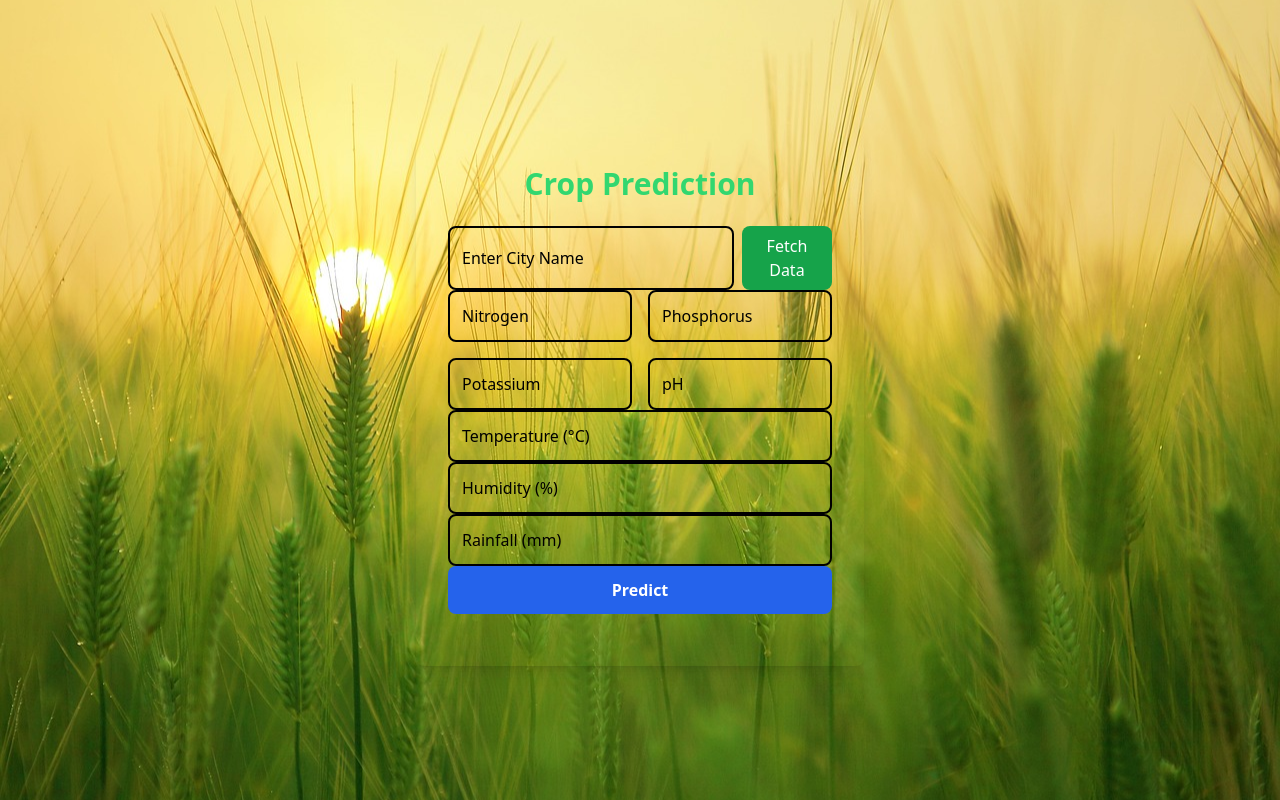
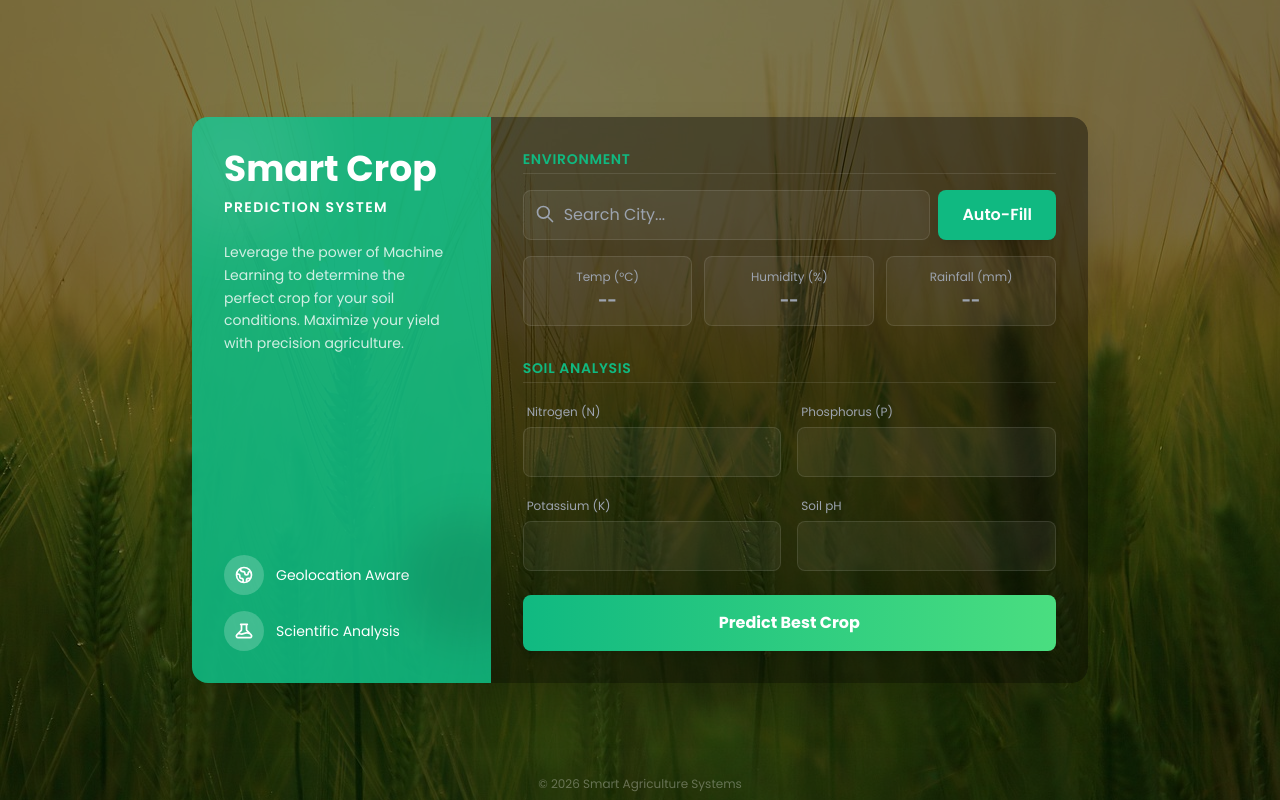
Before and after one commit to Murugavl/Crop-Prediction, a Flask app: page / in a window 1280 px wide. Run offline with Flask 3, Linux system fonts and the light colour scheme; parts of the project's set-up code (start-up, migrations or seed data) failed here and were passed over; some libraries are stand-ins or nearby versions.

Commit message:
Enhance app functionality by adding default API URLs and improving error handling; update index.html for better layout and user experience

```diff
--- a/app.py
+++ b/app.py
@@ -1,3 +1,4 @@
+import numpy as np
 from flask import Flask, request, jsonify, render_template
 import pickle
 import os
@@ -15,20 +16,26 @@ model = pickle.load(open("crop_prediction.pkl", "rb"))
 @flask_app.route("/")
 def Home():
     return render_template("index.html",
-                         geo_api_url=os.getenv('GEOCODING_API_URL'),
-                         weather_api_url=os.getenv('WEATHER_API_URL'))
+                         geo_api_url=os.getenv('GEOCODING_API_URL', 'https://geocoding-api.open-meteo.com/v1/search'),
+                         weather_api_url=os.getenv('WEATHER_API_URL', 'https://api.open-meteo.com/v1/forecast'))
 
 @flask_app.route("/predict", methods = ["POST"])
 def predict():
+    # Helper to keep API URLs available after prediction
+    api_context = {
+        'geo_api_url': os.getenv('GEOCODING_API_URL', 'https://geocoding-api.open-meteo.com/v1/search'),
+        'weather_api_url': os.getenv('WEATHER_API_URL', 'https://api.open-meteo.com/v1/forecast')
+    }
+
     try:
         float_features = [float(x) for x in request.form.values()]
         features = [np.array(float_features)]
         prediction = model.predict(features)
-        return render_template("index.html", prediction_text = "The Predicted Crop is {}".format(prediction[0]))
+        return render_template("index.html", prediction_text = "The Predicted Crop is {}".format(prediction[0]), **api_context)
     except ValueError:
-        return render_template("index.html", prediction_text = "Error: Please verify that all inputs are valid numbers.")
+        return render_template("index.html", prediction_text = "Error: Please verify that all inputs are valid numbers.", **api_context)
     except Exception as e:
-        return render_template("index.html", prediction_text = "An error occurred: {}".format(str(e)))
+        return render_template("index.html", prediction_text = "An error occurred: {}".format(str(e)), **api_context)
 
 if __name__ == "__main__":
     flask_app.run(debug=True)
--- a/static/css/style.css
+++ b/static/css/style.css
@@ -1,22 +1,42 @@
-body {
-    background-image: url('/static/img/farm.jpg');
-    background-size: cover;
-    background-position: center;
-    background-repeat: no-repeat;
-    height: 100vh;
+/* Animations and specific overrides */
+
+/* We are handling the main styles via Tailwind in the HTML head to allow for faster prototyping
+   and dynamic configuration, but standard CSS animations go here. */
+
+@keyframes fadeInUp {
+    from {
+        opacity: 0;
+        transform: translate3d(0, 20px, 0);
+    }
+    to {
+        opacity: 1;
+        transform: translate3d(0, 0, 0);
+    }
 }
 
-.glass-container {
-    background: rgba(255, 255, 255, 0.2);
-    backdrop-filter: blur(10px);
-    border-radius: 10px;
-    border: 1px solid rgba(255, 255, 255, 0.3);
+.animate-fade-in-up {
+    animation: fadeInUp 0.8s ease-out forwards;
 }
 
-.input-field {
-    transition: all 0.3s ease;
+.animate-pulse-slow {
+    animation: pulse 3s cubic-bezier(0.4, 0, 0.6, 1) infinite;
 }
 
-.input-field:focus {
-    transform: scale(1.02);
+@keyframes pulse {
+    0%, 100% {
+        opacity: 1;
+    }
+    50% {
+        opacity: .7;
+    }
 }
+
+/* Remove default number input spinners for a cleaner look */
+input[type=number]::-webkit-inner-spin-button,
+input[type=number]::-webkit-outer-spin-button {
+  -webkit-appearance: none;
+  margin: 0;
+}
+input[type=number] {
+  -moz-appearance: textfield;
+}
--- a/templates/index.html
+++ b/templates/index.html
@@ -3,85 +3,192 @@
 
 <head>
   <meta charset="UTF-8">
-  <title>ML</title>
-  <link href='https://fonts.googleapis.com/css?family=Pacifico' rel='stylesheet' type='text/css'>
-  <link href='https://fonts.googleapis.com/css?family=Arimo' rel='stylesheet' type='text/css'>
-  <link href='https://fonts.googleapis.com/css?family=Hind:300' rel='stylesheet' type='text/css'>
-  <link href='https://fonts.googleapis.com/css?family=Open+Sans+Condensed:300' rel='stylesheet' type='text/css'>
+  <meta name="viewport" content="width=device-width, initial-scale=1.0">
+  <title>Smart Crop Prediction</title>
+
+  <!-- Fonts -->
+  <link href="https://fonts.googleapis.com/css2?family=Poppins:wght@300;400;600;700&display=swap" rel="stylesheet">
+
+  <!-- Tailwind CSS -->
   <script src="https://cdn.tailwindcss.com"></script>
+
+  <!-- Custom Styles -->
   <link rel="stylesheet" href="{{ url_for('static', filename='css/style.css') }}">
-  <style>
-    body {
-      background-image: url('/static/img/farm.jpg');
-      background-size: cover;
-      background-position: center;
-      min-height: 100vh;
+
+  <!-- Tailwind Config for Custom Colors -->
+  <script>
+    tailwind.config = {
+      theme: {
+        extend: {
+          fontFamily: {
+            sans: ['Poppins', 'sans-serif'],
+          },
+          colors: {
+            glass: "rgba(255, 255, 255, 0.15)",
+            glassBorder: "rgba(255, 255, 255, 0.2)",
+            primary: "#10B981", // Emerald 500
+            primaryDark: "#059669", // Emerald 600
           }
-
-    .input-field {
-      background-color: transparent;
-      border: 2px solid #000;
-      /* Increased border visibility */
-      box-shadow: none;
         }
-
-    .input-field::placeholder {
-      color: #000000;
       }
-
-    .input-field:focus {
-      border-color: #ffffff;
-      /* Focused state border color */
-      outline: none;
-      box-shadow: 0 0 5px rgba(76, 175, 80, 0.5);
-      /* Adds a subtle glow effect */
     }
-
-    #predi {
-      color: rgb(255, 255, 255);
-      /* Changed text color to black */
-      font-size: 1.5rem;
-      text-align: center;
-      margin-top: 20px;
-    }
-  </style>
+  </script>
 </head>
 
-<body class="min-h-screen flex items-center justify-center">
+<body class="bg-gray-900 text-white min-h-screen flex items-center justify-center p-4 relative overflow-x-hidden">
 
-  <div class="p-8 rounded-lg shadow-lg w-full max-w-md text-center">
-    <h1 class="text-3xl font-bold mb-6 font-Pacifico" style="color: rgb(50, 215, 111);">Crop Prediction</h1>
+  <!-- Background Image with Overlay -->
+  <div class="fixed inset-0 z-0">
+    <div class="absolute inset-0 bg-black/50 z-10"></div> <!-- Dark Overlay -->
+    <img src="/static/img/farm.jpg" alt="Farm Background" class="w-full h-full object-cover">
+  </div>
+
+  <!-- Main Container -->
+  <div
+    class="relative z-20 w-full max-w-4xl flex flex-col md:flex-row glass-container shadow-2xl rounded-2xl overflow-hidden animate-fade-in-up">
+
+    <!-- Left Side: Info & Hero -->
+    <div
+      class="w-full md:w-1/3 bg-primary/90 p-8 flex flex-col justify-between text-center md:text-left relative overflow-hidden">
+
+      <!-- Decorative Circle -->
+      <div class="absolute -top-10 -left-10 w-40 h-40 bg-white/10 rounded-full blur-2xl"></div>
+      <div class="absolute bottom-10 -right-10 w-32 h-32 bg-black/10 rounded-full blur-xl"></div>
+
+      <div>
+        <h1 class="text-4xl font-bold mb-2">Smart Crop</h1>
+        <p class="text-primary-100 text-sm uppercase tracking-widest font-semibold mb-6">Prediction System</p>
+        <p class="text-white/80 text-sm leading-relaxed">
+          Leverage the power of Machine Learning to determine the perfect crop for your soil conditions.
+          Maximize your yield with precision agriculture.
+        </p>
+      </div>
+
+      <div class="mt-8 hidden md:block">
+        <div class="flex items-center gap-3 mb-4">
+          <div class="w-10 h-10 rounded-full bg-white/20 flex items-center justify-center">
+            <svg class="w-5 h-5" fill="none" stroke="currentColor" viewBox="0 0 24 24">
+              <path stroke-linecap="round" stroke-linejoin="round" stroke-width="2"
+                d="M3.055 11H5a2 2 0 012 2v1a2 2 0 002 2 2 2 0 012 2v2.945M8 3.935V5.5A2.5 2.5 0 0010.5 8h.5a2 2 0 012 2 2 2 0 104 0 2 2 0 012-2h1.064M15 20.488V18a2 2 0 012-2h3.064M21 12a9 9 0 11-18 0 9 9 0 0118 0z">
+              </path>
+            </svg>
+          </div>
+          <span class="text-sm font-medium">Geolocation Aware</span>
+        </div>
+        <div class="flex items-center gap-3">
+          <div class="w-10 h-10 rounded-full bg-white/20 flex items-center justify-center">
+            <svg class="w-5 h-5" fill="none" stroke="currentColor" viewBox="0 0 24 24">
+              <path stroke-linecap="round" stroke-linejoin="round" stroke-width="2"
+                d="M19.428 15.428a2 2 0 00-1.022-.547l-2.384-.477a6 6 0 00-3.86.517l-.318.158a6 6 0 01-3.86.517L6.05 15.21a2 2 0 00-1.806.547M8 4h8l-1 1v5.172a2 2 0 00.586 1.414l5 5c1.26 1.26.367 3.414-1.415 3.414H4.828c-1.782 0-2.674-2.154-1.414-3.414l5-5A2 2 0 009 10.172V5L8 4z">
+              </path>
+            </svg>
+          </div>
+          <span class="text-sm font-medium">Scientific Analysis</span>
+        </div>
+      </div>
+    </div>
+
+    <!-- Right Side: Form -->
+    <div class="w-full md:w-2/3 p-8 bg-black/40 backdrop-blur-md">
+
+      <!-- Prediction Result Banner -->
+      {% if prediction_text %}
+      <div
+        class="mb-6 p-4 rounded-lg {% if 'Error' in prediction_text %}bg-red-500/20 border border-red-500/50{% else %}bg-green-500/20 border border-green-500/50{% endif %} animate-pulse-slow">
+        <h2 class="text-center text-lg font-bold text-white shadow-sm">
+          {{ prediction_text }}
+        </h2>
+      </div>
+      {% endif %}
+
+      <form action="{{ url_for('predict') }}" method="post" class="space-y-6">
+
+        <!-- Section: Location & Weather -->
+        <div class="space-y-4">
+          <h3 class="text-primary font-semibold text-sm uppercase tracking-wider border-b border-white/10 pb-1">
+            Environment</h3>
 
           <div class="flex gap-2">
-      <input type="text" id="cityInput" placeholder="Enter City Name"
-        class="w-full p-3 rounded-lg input-field focus:ring-2 focus:ring-green-500 focus:border-transparent">
+            <div class="relative w-full">
+              <input type="text" id="cityInput" placeholder="Search City..."
+                class="w-full pl-10 pr-4 py-3 bg-white/5 border border-white/10 rounded-lg focus:ring-2 focus:ring-primary focus:border-transparent outline-none transition text-white placeholder-gray-400">
+              <svg class="absolute left-3 top-3.5 w-5 h-5 text-gray-400" fill="none" stroke="currentColor"
+                viewBox="0 0 24 24">
+                <path stroke-linecap="round" stroke-linejoin="round" stroke-width="2"
+                  d="M21 21l-6-6m2-5a7 7 0 11-14 0 7 7 0 0114 0z"></path>
+              </svg>
+            </div>
             <button type="button" onclick="fetchWeather()"
-        class="bg-green-600 text-white px-4 py-2 rounded-lg hover:bg-green-700 transition">Fetch Data</button>
+              class="bg-primary hover:bg-primaryDark text-white px-6 py-2 rounded-lg transition shadow-lg font-semibold whitespace-nowrap">
+              Auto-Fill
+            </button>
           </div>
-    <p id="weatherStatus" class="text-sm text-gray-200 hidden"></p>
+
+          <p id="weatherStatus" class="text-xs font-mono hidden ml-1"></p>
+
+          <div class="grid grid-cols-3 gap-3">
+            <div class="bg-white/5 p-3 rounded-lg border border-white/10 text-center">
+              <label class="block text-xs text-gray-400 mb-1">Temp (°C)</label>
+              <input type="number" step="any" id="tempInput" name="temperature" required
+                class="w-full bg-transparent text-center font-bold text-primary outline-none" placeholder="--">
+            </div>
+            <div class="bg-white/5 p-3 rounded-lg border border-white/10 text-center">
+              <label class="block text-xs text-gray-400 mb-1">Humidity (%)</label>
+              <input type="number" step="any" id="humidityInput" name="humidity" required
+                class="w-full bg-transparent text-center font-bold text-primary outline-none" placeholder="--">
+            </div>
+            <div class="bg-white/5 p-3 rounded-lg border border-white/10 text-center">
+              <label class="block text-xs text-gray-400 mb-1">Rainfall (mm)</label>
+              <input type="number" step="any" id="rainInput" name="rainfall" required
+                class="w-full bg-transparent text-center font-bold text-blue-400 outline-none" placeholder="--">
+            </div>
+          </div>
+        </div>
+
+        <!-- Section: Soil Properties -->
+        <div class="space-y-4">
+          <h3 class="text-primary font-semibold text-sm uppercase tracking-wider border-b border-white/10 pb-1 pt-2">
+            Soil Analysis</h3>
 
           <div class="grid grid-cols-2 gap-4">
-      <input type="number" step="any" name="Nitrogen" placeholder="Nitrogen" required="required"
-        class="w-full p-3 rounded-lg input-field focus:ring-2 focus:ring-green-500 focus:border-transparent">
-      <input type="number" step="any" name="Phosphorus" placeholder="Phosphorus" required="required"
-        class="w-full p-3 rounded-lg input-field focus:ring-2 focus:ring-green-500 focus:border-transparent">
-      <input type="number" step="any" name="Potassium" placeholder="Potassium" required="required"
-        class="w-full p-3 rounded-lg input-field focus:ring-2 focus:ring-green-500 focus:border-transparent">
-      <input type="number" step="any" name="pH" placeholder="pH" required="required"
-        class="w-full p-3 rounded-lg input-field focus:ring-2 focus:ring-green-500 focus:border-transparent">
+            <div class="relative group">
+              <label class="text-xs text-gray-400 ml-1">Nitrogen (N)</label>
+              <input type="number" step="any" name="Nitrogen" required
+                class="w-full mt-1 p-3 bg-white/5 border border-white/10 rounded-lg focus:ring-2 focus:ring-primary focus:border-transparent outline-none transition text-white group-hover:bg-white/10">
+            </div>
+            <div class="relative group">
+              <label class="text-xs text-gray-400 ml-1">Phosphorus (P)</label>
+              <input type="number" step="any" name="Phosphorus" required
+                class="w-full mt-1 p-3 bg-white/5 border border-white/10 rounded-lg focus:ring-2 focus:ring-primary focus:border-transparent outline-none transition text-white group-hover:bg-white/10">
+            </div>
+            <div class="relative group">
+              <label class="text-xs text-gray-400 ml-1">Potassium (K)</label>
+              <input type="number" step="any" name="Potassium" required
+                class="w-full mt-1 p-3 bg-white/5 border border-white/10 rounded-lg focus:ring-2 focus:ring-primary focus:border-transparent outline-none transition text-white group-hover:bg-white/10">
+            </div>
+            <div class="relative group">
+              <label class="text-xs text-gray-400 ml-1">Soil pH</label>
+              <input type="number" step="any" name="pH" required
+                class="w-full mt-1 p-3 bg-white/5 border border-white/10 rounded-lg focus:ring-2 focus:ring-primary focus:border-transparent outline-none transition text-white group-hover:bg-white/10">
+            </div>
+          </div>
         </div>
 
-    <input type="number" step="any" id="tempInput" name="temperature" placeholder="Temperature (°C)" required="required"
-      class="w-full p-3 rounded-lg input-field focus:ring-2 focus:ring-green-500 focus:border-transparent">
-    <input type="number" step="any" id="humidityInput" name="humidity" placeholder="Humidity (%)" required="required"
-      class="w-full p-3 rounded-lg input-field focus:ring-2 focus:ring-green-500 focus:border-transparent">
-    <input type="number" step="any" id="rainInput" name="rainfall" placeholder="Rainfall (mm)" required="required"
-      class="w-full p-3 rounded-lg input-field focus:ring-2 focus:ring-green-500 focus:border-transparent">
+        <!-- Action -->
+        <button type="submit"
+          class="w-full py-4 mt-4 bg-gradient-to-r from-primary to-green-400 text-white font-bold rounded-lg shadow-lg transform hover:-translate-y-1 hover:shadow-xl transition duration-200">
+          Predict Best Crop
+        </button>
 
-    <button type="submit"
-      class="w-full py-3 bg-blue-600 text-white font-bold rounded-lg hover:bg-blue-700 focus:outline-none focus:ring-2 focus:ring-blue-500">Predict</button>
       </form>
+    </div>
+  </div>
 
+  <footer class="absolute bottom-2 text-white/30 text-xs">
+    &copy; 2026 Smart Agriculture Systems
+  </footer>
+
+  <!-- Weather Logic -->
   <script>
     async function fetchWeather() {
       const city = document.getElementById('cityInput').value;
@@ -90,24 +197,29 @@
       const weatherApiUrl = "{{ weather_api_url }}";
 
       if (!city) {
-          alert("Please enter a city name");
+        alert("Please enter a city name first!");
         return;
       }
 
-        status.innerText = "Fetching weather for " + city + "...";
+      status.innerText = "Connecting to Satellite...";
       status.classList.remove('hidden');
-        status.classList.remove('text-red-300', 'text-green-300');
-        status.classList.add('text-yellow-300'); // Better visibility
-        status.style.textShadow = "1px 1px 2px black"; // Add shadow for readability against background
+      status.className = "text-xs font-mono ml-1 text-yellow-400 animate-pulse";
 
       try {
+        if (!geoApiUrl || !weatherApiUrl) {
+          throw new Error("API Configuration Missing. Check .env file.");
+        }
+
         // 1. Geocoding
         const geoUrl = `${geoApiUrl}?name=${city}&count=1&language=en&format=json`;
         const geoRes = await fetch(geoUrl);
+
+        if (!geoRes.ok) throw new Error(`Geocoding API Error: ${geoRes.status}`);
+
         const geoData = await geoRes.json();
 
         if (!geoData.results || geoData.results.length === 0) {
-            throw new Error("City not found");
+          throw new Error("City not found in database.");
         }
 
         const { latitude, longitude } = geoData.results[0];
@@ -115,6 +227,9 @@
         // 2. Weather
         const weatherUrl = `${weatherApiUrl}?latitude=${latitude}&longitude=${longitude}&current=temperature_2m,relative_humidity_2m,rain&forecast_days=1`;
         const weatherRes = await fetch(weatherUrl);
+
+        if (!weatherRes.ok) throw new Error(`Weather API Error: ${weatherRes.status}`);
+
         const weatherData = await weatherRes.json();
 
         const current = weatherData.current;
@@ -124,30 +239,17 @@
         document.getElementById('humidityInput').value = current.relative_humidity_2m;
         document.getElementById('rainInput').value = current.rain;
 
-          status.innerText = "Weather data updated successfully!";
-          status.classList.remove('text-yellow-300');
-          status.classList.add('text-green-400'); // Brighter green
-
-          // Debugging log
-          console.log("Weather fetched:", current);
+        status.innerText = "Success: Weather data aligned.";
+        status.className = "text-xs font-mono ml-1 text-green-400";
 
       } catch (error) {
         console.error(error);
         status.innerText = "Error: " + error.message;
-          status.classList.remove('text-yellow-300');
-          status.classList.add('text-red-400'); // Brighter red
+        status.className = "text-xs font-mono ml-1 text-red-500 font-bold";
       }
     }
   </script>
 
-    <br>
-
-    <h1 id="predi" class="text-xl text-black font-bold">
-      {{ prediction_text }}
-    </h1>
-
-  </div>
-
 </body>
 
 </html>
```
Lines whose indentation alone changed are shown as unchanged.
